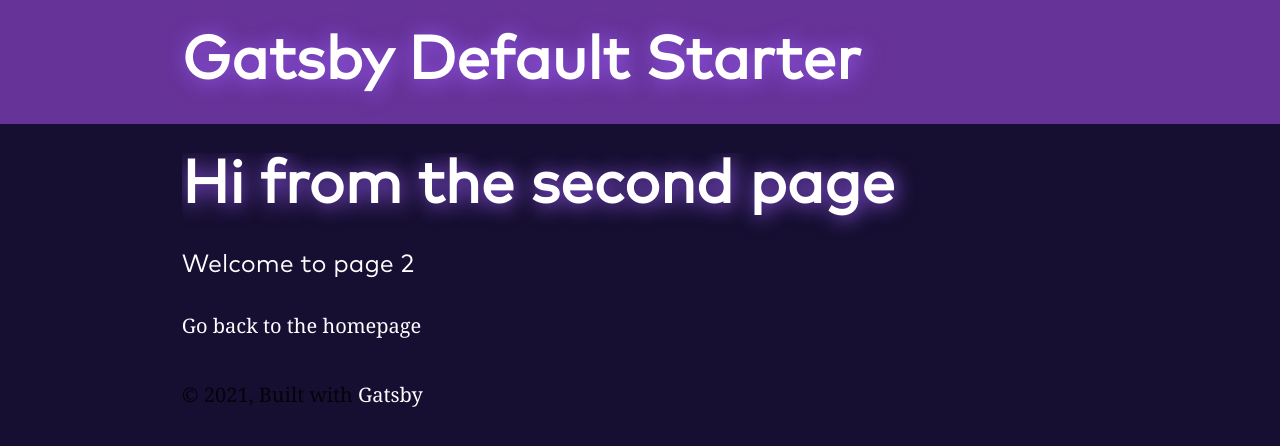
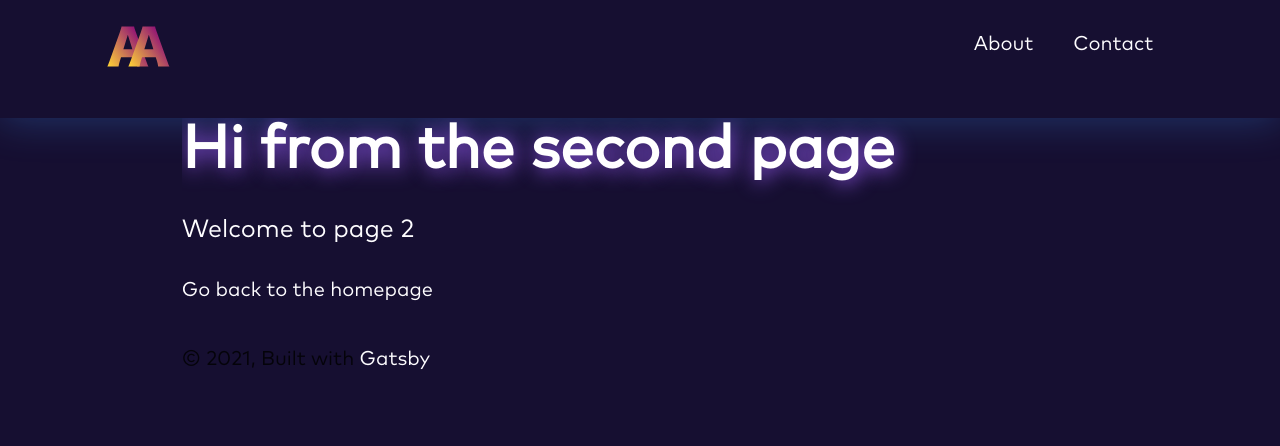
Before and after one commit to AngelMathew/angelmathew.github.io, a Gatsby site: page /page-2 in a window 1280 px wide. Built offline with nearby package versions, Linux system fonts and the light colour scheme; Gatsby itself is replaced by a stand-in of ours.

Commit message:
added header

```diff
--- a/src/components/header.js
+++ /dev/null
@@ -1,42 +0,0 @@
-import * as React from "react"
-import PropTypes from "prop-types"
-import { Link } from "gatsby"
-
-const Header = ({ siteTitle }) => (
-  <header
-    style={{
-      background: `rebeccapurple`,
-      marginBottom: `1.45rem`,
-    }}
-  >
-    <div
-      style={{
-        margin: `0 auto`,
-        maxWidth: 960,
-        padding: `1.45rem 1.0875rem`,
-      }}
-    >
-      <h1 style={{ margin: 0 }}>
-        <Link
-          to="/"
-          style={{
-            color: `white`,
-            textDecoration: `none`,
-          }}
-        >
-          {siteTitle}
-        </Link>
-      </h1>
-    </div>
-  </header>
-)
-
-Header.propTypes = {
-  siteTitle: PropTypes.string,
-}
-
-Header.defaultProps = {
-  siteTitle: ``,
-}
-
-export default Header
--- /dev/null
+++ b/src/components/header/header.js
@@ -0,0 +1,66 @@
+import * as React from "react"
+import PropTypes from "prop-types"
+import { Link } from "gatsby"
+import * as styles from "./header.module.scss"
+import Logo from "../../images/Logo.svg"
+import { useLocation } from "@reach/router"
+
+const Header = () => {
+  const currentPath = useLocation().pathname
+  const scrollToBottom = () => {
+    window.scrollTo(0, document.body.scrollHeight)
+  }
+  return (
+    <header>
+      <div className={styles.header}>
+        {/* <div className={styles.textClass}><a href="/" aria-label="home"><img src={Logo} alt="Logo Image"></img></a></div>
+
+        <ul className={styles.mainNavLink}>
+            <li className={styles.navLinks}> <a  href="/"  aria-label="about"
+            className={
+              currentPath === "/"
+                ? styles.navLink + " " + styles.selected
+                : styles.navLink
+            }>About</a></li>
+            <li className={styles.navLink}>
+                <a onClick={()=>scrollToBottom()}  aria-label="contact">Contact</a></li>
+        </ul> */}
+
+        <Link to="/" className={styles.textClass}>
+          <img src={Logo} alt="Logo Image"></img>
+        </Link>
+
+        <ul className={styles.mainNavLink}>
+          <li className={styles.navLinks}>
+            <Link
+              to="/"
+              aria-label="about"
+              className={
+                currentPath === "/"
+                  ? styles.navLink + " " + styles.selected
+                  : styles.navLink
+              }
+            >
+              About
+            </Link>
+          </li>
+          <li className={styles.navLink}>
+            <a onClick={() => scrollToBottom()} aria-label="contact">
+              Contact
+            </a>
+          </li>
+        </ul>
+      </div>
+    </header>
+  )
+}
+
+Header.propTypes = {
+  siteTitle: PropTypes.string,
+}
+
+Header.defaultProps = {
+  siteTitle: ``,
+}
+
+export default Header
--- /dev/null
+++ b/src/components/header/header.module.scss
@@ -0,0 +1,50 @@
+@import "../../styles/_variables.scss";
+
+.textClass {
+  grid-column: 2/3;
+}
+
+.header {
+  display: grid;
+  grid-template-columns: repeat(12, 1fr);
+  padding: 0.5em 0;
+  align-items: center;
+  // height: 70px;
+  box-shadow: 0px 2px 40px $background__shadow;
+}
+.headerElements {
+  grid-column: 1/8;
+}
+.mainNavLink {
+  grid-column: 3/12;
+  margin-left: auto;
+  color: $secondary__text;
+}
+
+.navLink {
+  color: $secondary__text;
+  margin-bottom: 0.5em;
+  padding-bottom: 0.3em;
+
+  &.selected {
+    border-bottom: 3px solid $highlight__text;
+  }
+}
+.navLink:hover {
+  border-bottom: 3px solid $highlight__text;
+}
+ul {
+  li {
+    list-style: none;
+    display: inline-block;
+    margin: 1em;
+  }
+}
+
+@media screen and (max-width: 48em) {
+  .textClass,
+  .mainNavLink {
+    margin: auto;
+    grid-column: 1/-1;
+  }
+}
--- a/src/components/layout.js
+++ b/src/components/layout.js
@@ -9,23 +9,25 @@
 import PropTypes from "prop-types"
 import { useStaticQuery, graphql } from "gatsby"
 
-import Header from "./header"
+import Header from "../components/header/header"
 import "./layout.css"
 
 const Layout = ({ children }) => {
-  const data = useStaticQuery(graphql`
-    query SiteTitleQuery {
-      site {
-        siteMetadata {
-          title
-        }
-      }
-    }
-  `)
+  console.log(children)
+  // const data = useStaticQuery(graphql`
+  //   query SiteTitleQuery {
+  //     site {
+  //       siteMetadata {
+  //         title
+  //       }
+  //     }
+  //   }
+  // `)
 
   return (
     <>
-      <Header siteTitle={data.site.siteMetadata?.title || `Title`} />
+      {/* <Header siteTitle={data.site.siteMetadata?.title || `Title`} /> */}
+      <Header />
       <div
         style={{
           margin: `0 auto`,
--- a/src/styles/_styles.scss
+++ b/src/styles/_styles.scss
@@ -20,10 +20,14 @@
 body {
   margin: 0;
   height: 100%;
+  font-family: "MarkPro";
   // overflow-y: scroll;
   overflow-x: hidden;
   background-color: $background__color;
   // font-size: calc(0.75em + 1vmin);
+}
+div {
+  font-family: "MarkPro";
 }
 h1 {
   font-family: "MarkPro";
```
Also changed, not shown: src/images/Logo.svg (added).
